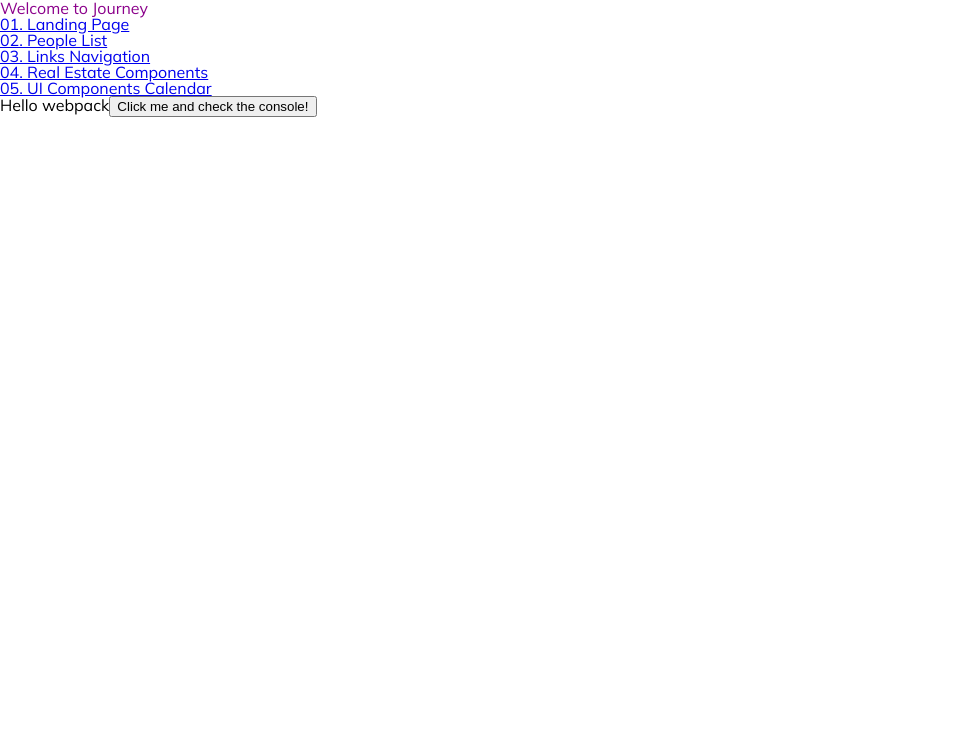
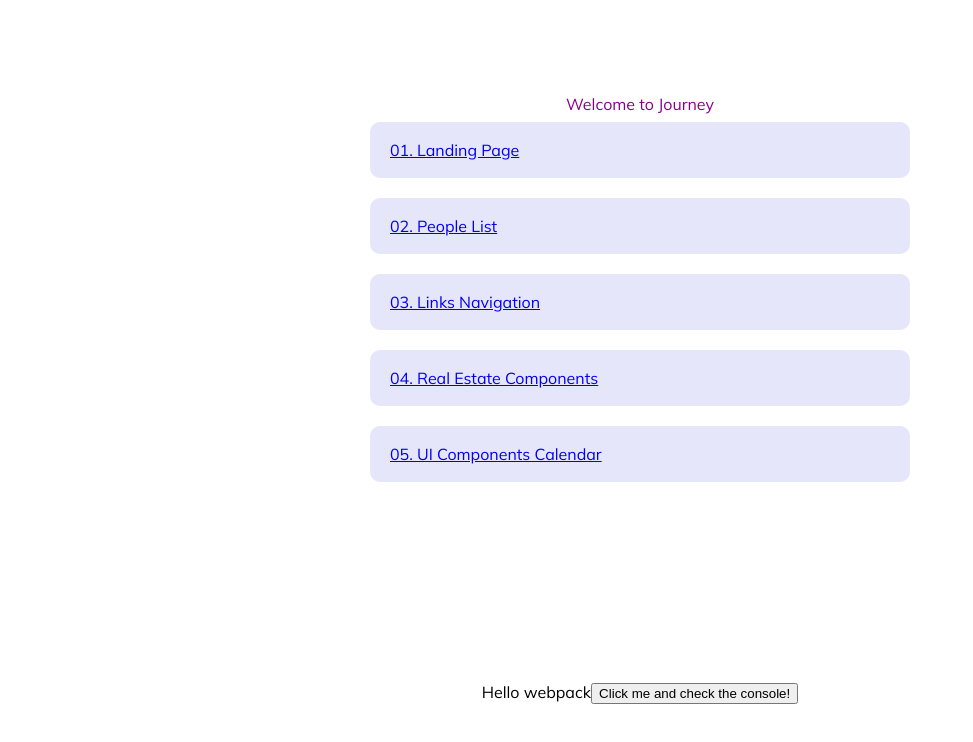
Before and after one commit to chrysillala/css-journey, a website built with webpack: page index.html in a window 1280 px wide. Shown: the whole page, without its empty margins (0-973 px from the left). Built offline with nearby package versions, Linux system fonts and the light colour scheme.

Commit message:
update index page styling

```diff
--- a/index.html
+++ b/index.html
@@ -5,15 +5,50 @@
   <meta http-equiv="X-UA-Compatible" content="IE=edge">
   <meta name="viewport" content="width=device-width, initial-scale=1.0">
   <title><%= htmlWebpackPlugin.options.title %></title>
+  <style>
+    body {
+      min-height: 100vh;
+    }
+
+    h1 {
+      text-align: center;
+    }
+
+    ul > li {
+      list-style-type: none;
+    }
+
+    .super-centered {
+      display: grid;
+      place-items: center;
+    }
+
+    .deconstructed-pancake {
+      display: flex;
+      flex-wrap: wrap;
+      justify-content: center;
+      padding: 0;
+    }
+
+    .deconstructed-pancake > .box {
+      flex: 0 1 500px;
+      padding: 20px;
+      margin: 10px;
+      border-radius: 10px;
+      background-color: lavender;
+    }
+  </style>
 </head>
-<body>
-  <h1>Welcome to Journey</h1>
-  <ul>
-    <li><a href="./landing-page.html">01. Landing Page</a></li>
-    <li><a href="./people-list.html">02. People List</a></li>
-    <li><a href="./links-navigation.html">03. Links Navigation</a></li>
-    <li><a href="./real-estate-components.html">04. Real Estate Components</a></li>
-    <li><a href="./ui-components-calendar.html">05. UI Components Calendar</a></li>
-  </ul>
+<body class="super-centered">
+  <section>
+    <h1>Welcome to Journey</h1>
+    <ul class="deconstructed-pancake">
+      <li class="box"><a href="./landing-page.html">01. Landing Page</a></li>
+      <li class="box"><a href="./people-list.html">02. People List</a></li>
+      <li class="box"><a href="./links-navigation.html">03. Links Navigation</a></li>
+      <li class="box"><a href="./real-estate-components.html">04. Real Estate Components</a></li>
+      <li class="box"><a href="./ui-components-calendar.html">05. UI Components Calendar</a></li>
+    </ul>
+  </div>
 </body>
 </html>
```
